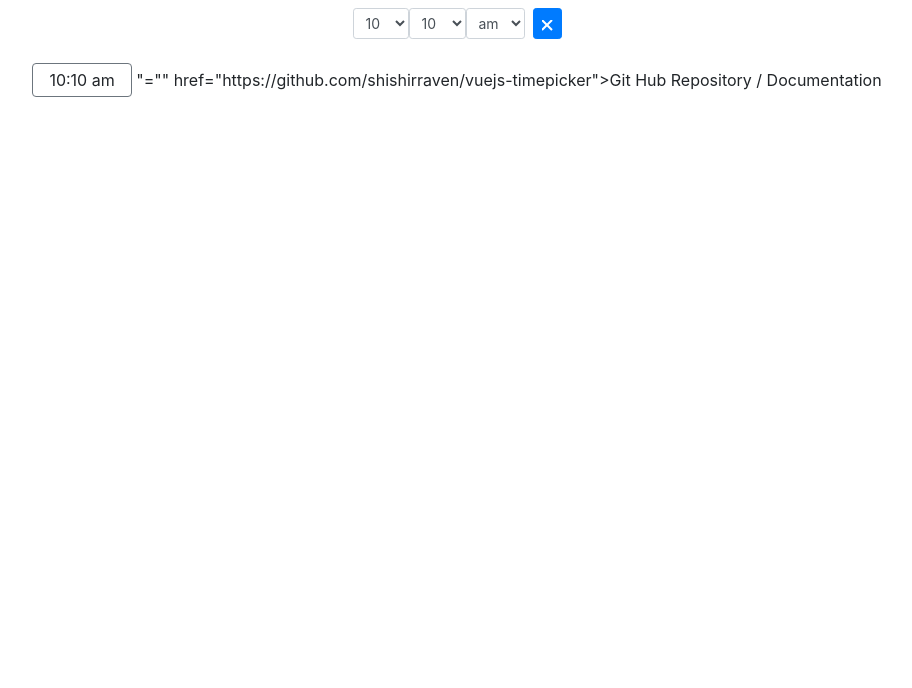
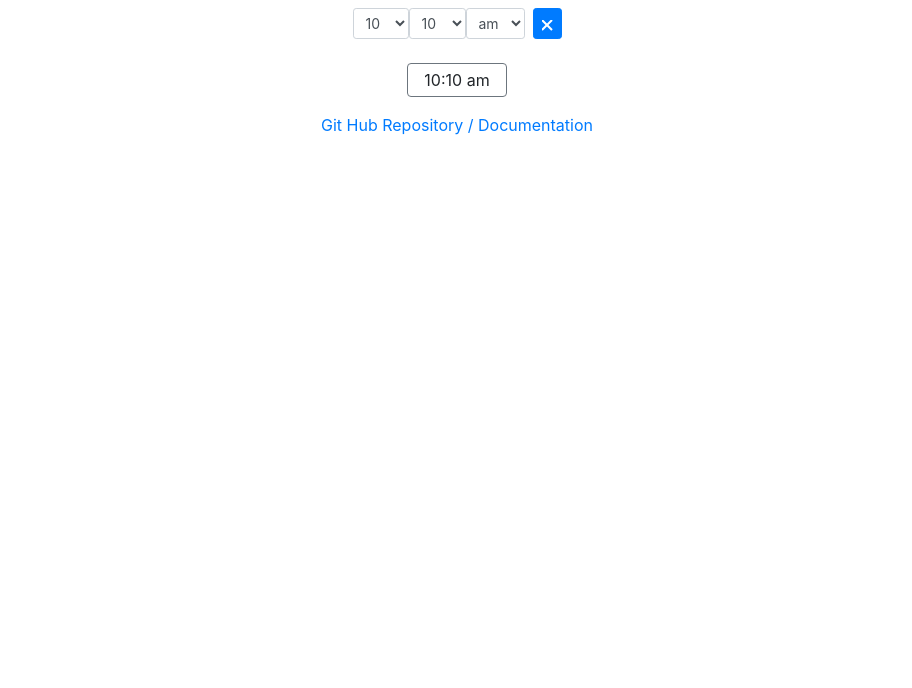
Before and after one commit to shishirraven/vuejs-timepicker, a plain HTML site: page docs/index.html in a window 1280 px wide. Shown: the part 112-800 px from the top of the page, without its empty margins (183-1095 px from the left). Drawn offline with nearby package versions, Linux system fonts and the light colour scheme.

Commit message:
Update index.html

```diff
--- a/docs/index.html
+++ b/docs/index.html
@@ -23,7 +23,7 @@
 						<div v-if="chosentime!=''" class=" d-inline-block border border-secondary my-2 px-3 py-1 rounded">
 							{{chosentime}}
 						</div>
-						<div class="py-2><a href="https://github.com/shishirraven/vuejs-timepicker">Git Hub Repository / Documentation</a></div>
+						<div class="py-2"><a href="https://github.com/shishirraven/vuejs-timepicker">Git Hub Repository / Documentation</a></div>
 					</div>
 				</div>
 			</div>
```
